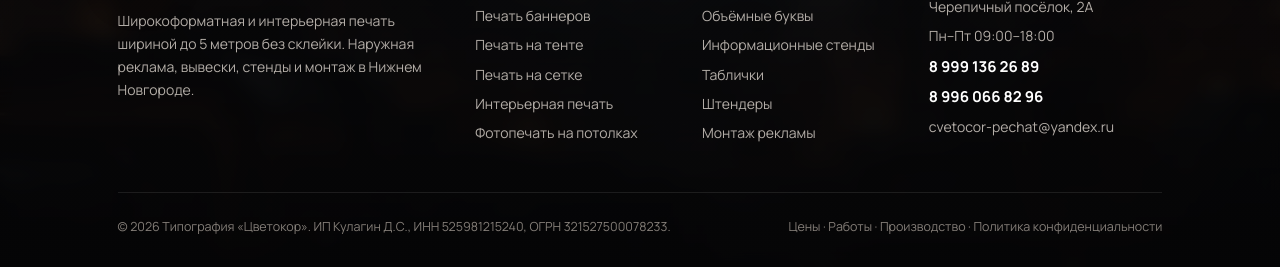
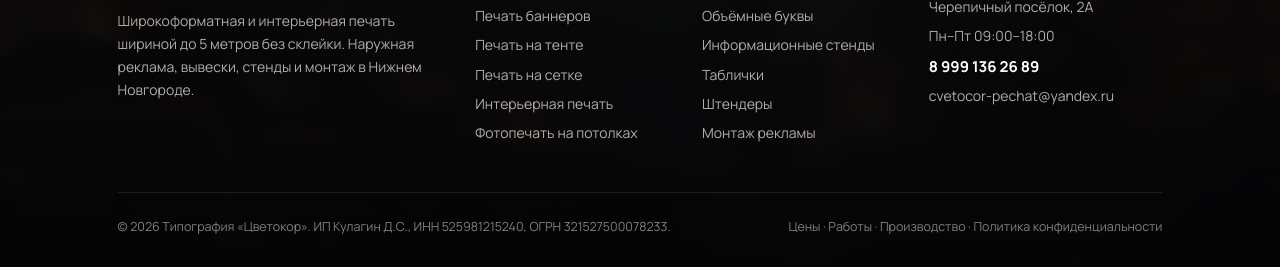
Before and after one commit to DeminovAL/cvc_ds, a plain HTML site: page index.html in a window 1280 px wide. Shown: the part 4406-4673 px from the top of the page. Drawn offline with Linux system fonts and the light colour scheme.

Commit message:
Update index.html

```diff
--- a/index.html
+++ b/index.html
@@ -364,7 +364,6 @@
                     <li>603141, Нижний Новгород, Черепичный посёлок, 2А</li>
                     <li>Пн–Пт 09:00–18:00</li>
                     <li><a class="footer-phone" href="tel:+79991362689">8 999 136 26 89</a></li>
-                    <li><a class="footer-phone" href="tel:+79960668296">8 996 066 82 96</a></li>
                     <li><a href="mailto:cvetocor-pechat@yandex.ru">cvetocor-pechat@yandex.ru</a></li>
                 </ul>
             </div>
```
